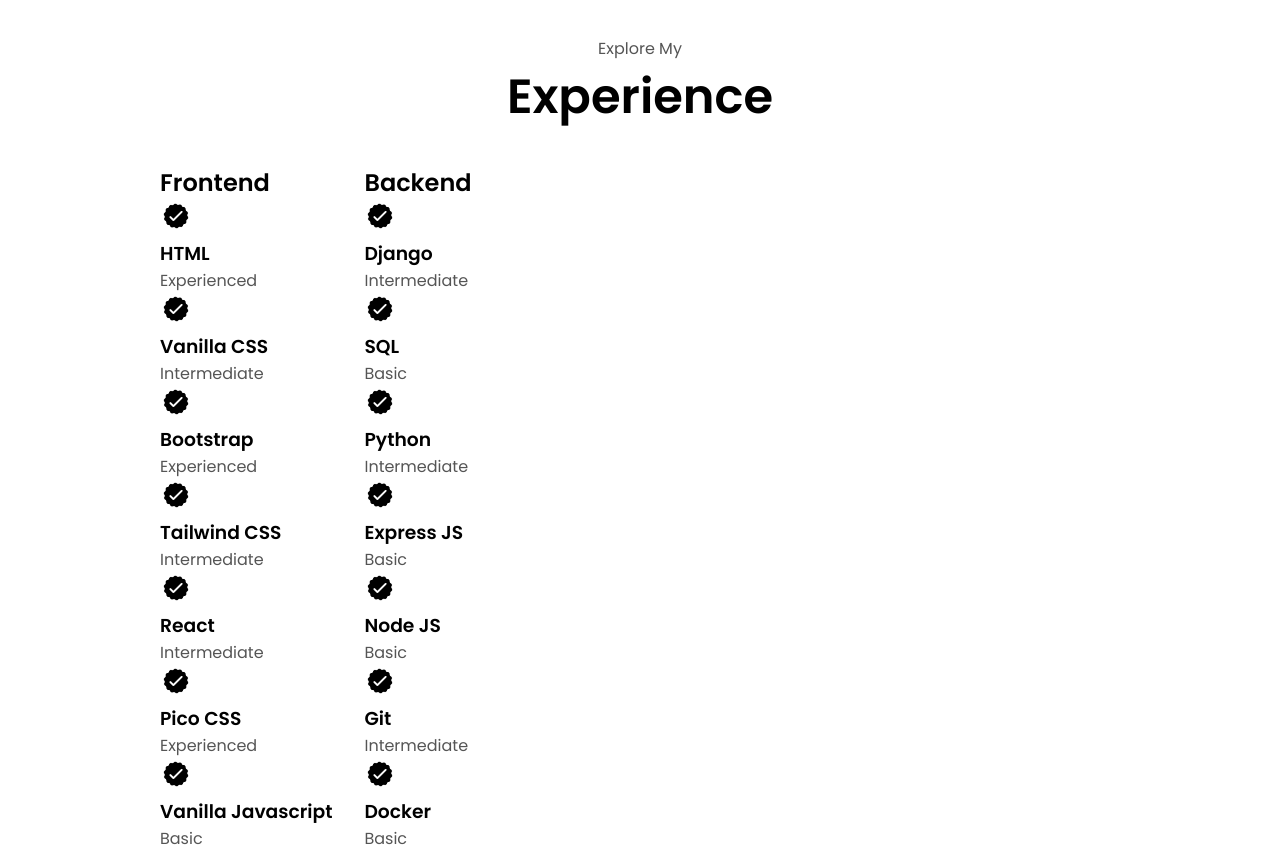
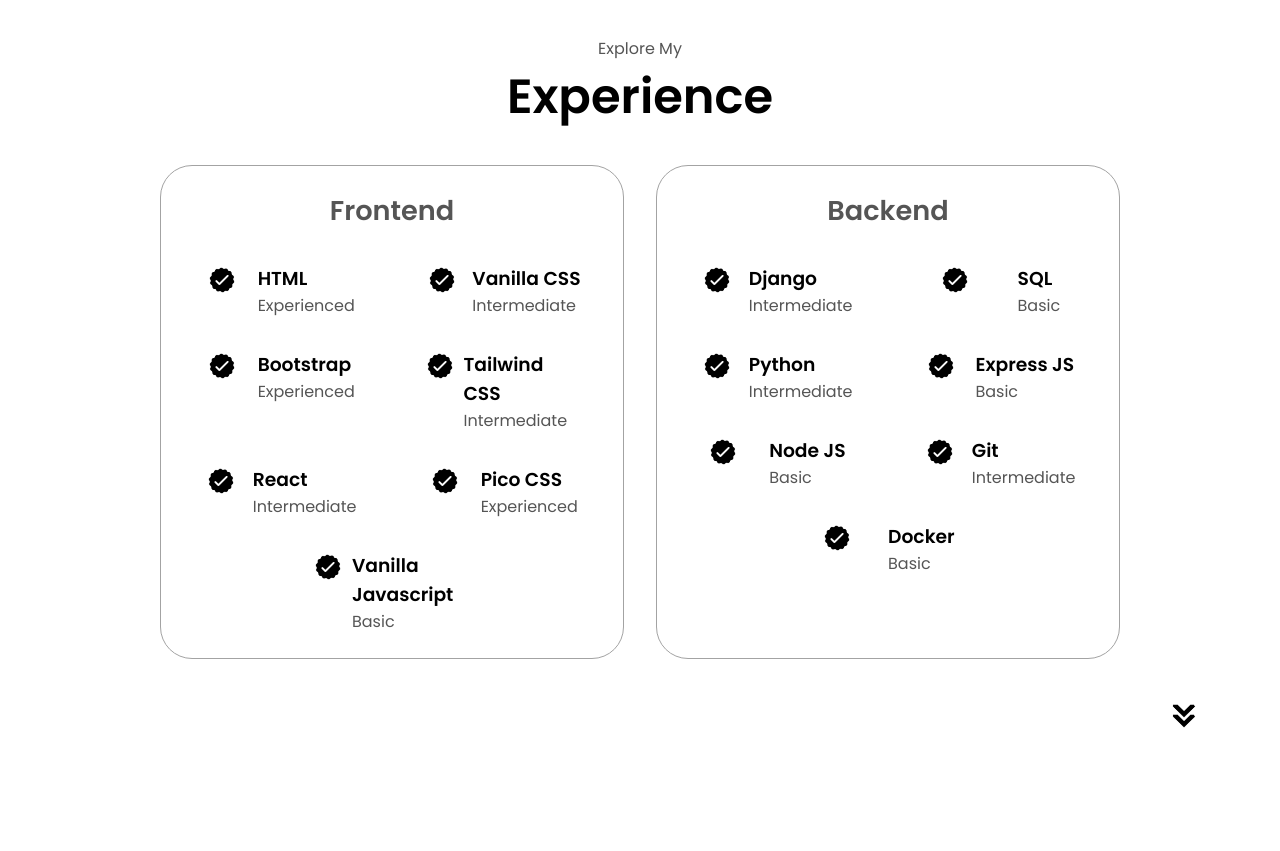
Before and after one commit to Razvan-Gorea/my-website, a plain HTML site: page index.html in a window 1280 px wide. Shown: the part 1540-2391 px from the top of the page. After the commit the page ends 2312 px from the top, so only its background shows below. Drawn offline with Linux system fonts and the light colour scheme; files whose address does not match are found by name.

Commit message:
experience section completed

```diff
--- a/index.html
+++ b/index.html
@@ -85,9 +85,9 @@
             Explore My
         </p>
         <h1 class="title">Experience</h1>
-        <div class="experience-details-cnotainer">
+        <div class="experience-details-container">
             <div class="about-containers">
-                <div class="details-containers">
+                <div class="details-container">
                     <h2 class="experience-sub-title">Frontend</h2>
                     <div class="article-container">
                         <article>
@@ -148,7 +148,7 @@
                         </article>
                     </div>
                 </div>
-                <div class="details-containers">
+                <div class="details-container">
                     <h2 class="experience-sub-title">Backend</h2>
                     <div class="article-container">
                         <article>
@@ -211,9 +211,10 @@
                 </div>
             </div>
             </div>
+            <img src="./assets/arrow.png" alt="Arrow icon" class="icon arrow" onclick="location.href='./#projects'" />
     </section>
     <script src="script.js"></script>
   </body>
 </html>
 
-<!-- 1:08 -->
+<!-- 1:31 -->
--- a/style.css
+++ b/style.css
@@ -312,3 +312,42 @@ section {
     width: 400px;
     margin: auto 0;
 }
+
+/* EXPERIENCE SECTION */
+
+#experience {
+    position: relative;
+}
+
+.experience-sub-title {
+    color: rgb(85, 85, 85);
+    font-weight: 600;
+    font-size: 1.7rem;
+    margin-bottom: 2rem;
+}
+
+.experience-details-container {
+    display: flex;
+    justify-content: center;
+    flex-direction: column;
+}
+
+.article-container {
+    display: flex;
+    text-align: initial;
+    flex-wrap: wrap;
+    flex-direction: row;
+    gap: 2rem;
+    justify-content: space-around;
+}
+
+article {
+    display: flex;
+    gap: 0.5rem;
+    width: 10rem;
+    justify-content: space-around;
+}
+
+article .icon {
+    cursor: default
+}
```
Also changed, not shown: assets/unnamed.png (added).
